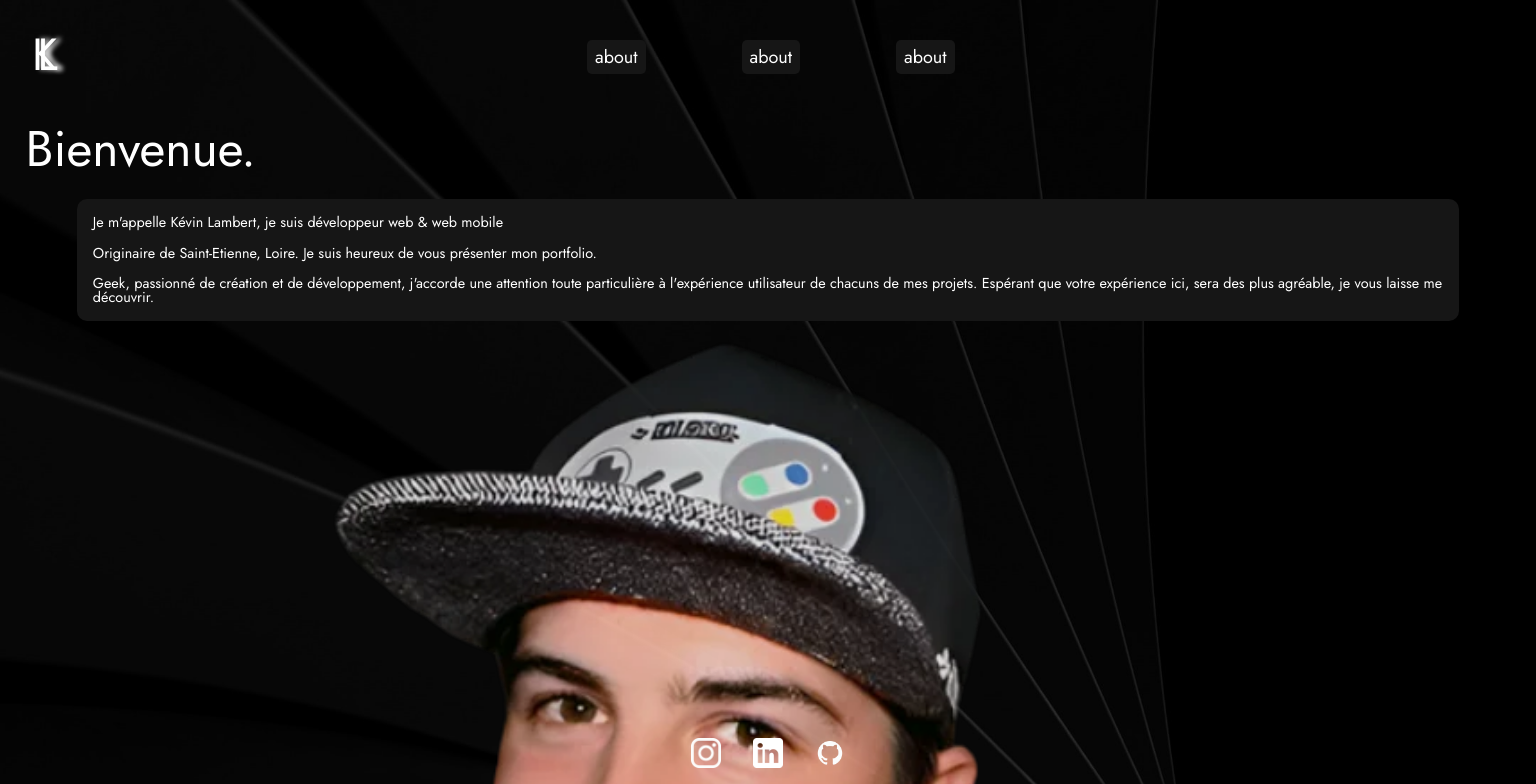
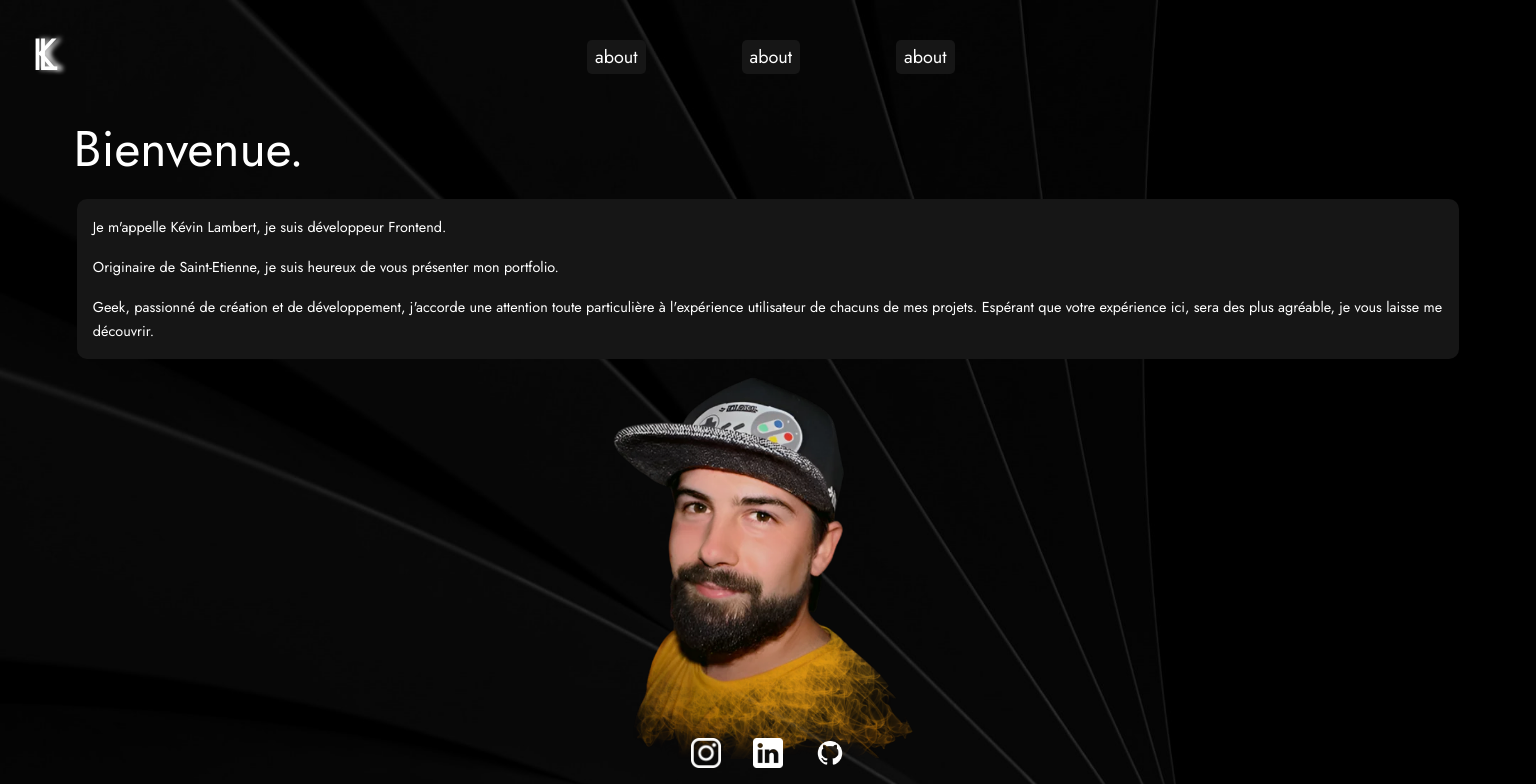
Before and after one commit to lambertkevin42/Portfolio-Ts, a React (Create React App) app: page / in a window 1536 px wide. Shown: the top 784 px of the page. Built offline with nearby package versions, Linux system fonts and the light colour scheme.

Commit message:
scss responsive about mycard component fixed

```diff
--- a/src/components/App/App.tsx
+++ b/src/components/App/App.tsx
@@ -21,8 +21,8 @@ const App: React.FC = () => {
       <Header />
       <MyCard
         title="Bienvenue."
-        textUp="Je m'appelle Kévin Lambert, je suis développeur web & web mobile"
-        text1="Originaire de Saint-Etienne, Loire. Je suis heureux de vous présenter mon portfolio."
+        textUp="Je m'appelle Kévin Lambert, je suis développeur Frontend."
+        text1="Originaire de Saint-Etienne, je suis heureux de vous présenter mon portfolio."
         text2="Geek, passionné de création et de développement, j'accorde une attention toute particulière à l'expérience utilisateur de chacuns de mes projets. Espérant que votre expérience ici, sera des plus agréable, je vous laisse me découvrir."
         imgAlt="kévin lambert"
       />
--- a/src/components/MyCard/mycard.scss
+++ b/src/components/MyCard/mycard.scss
@@ -18,6 +18,7 @@
         padding: vars.$gutter*0.5;
         margin: vars.$gutter;
         border-radius: 10px;
+        line-height: vars.$gutter*1.5;
 
         &-textUp{
             padding: vars.$gutter*0.5;
@@ -36,3 +37,43 @@
 
     }
 }
+
+@media only screen and (min-width: 768px) {
+
+    .mycard{
+
+        &-title{
+            margin-left: vars.$gutter*1.5;
+        }
+        &-img{
+            width: 40%;
+        }
+    }
+
+}
+
+@media only screen and (min-width: 1024px) {
+
+    .mycard{
+
+        &-title{
+            margin-left: vars.$gutter*2.5;
+        }
+        &-img{
+            width: 30%;
+        }
+    }
+}
+
+@media only screen and (min-width: 1440px) {
+
+    .mycard{
+
+        &-title{
+            margin-left: vars.$gutter*4;
+        }
+        &-img{
+            width: 25%;
+        }
+    }
+}
```
Also changed, not shown: src/components/HeaderNav/headernav.scss (indentation only).
